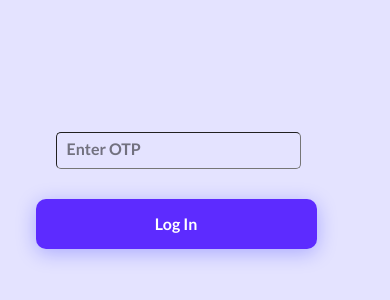
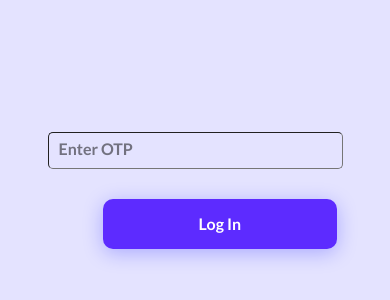
Before and after one commit to WalterNuel/Rpair-1, a plain HTML site: page Rpair/otp.html in a window 390 px wide. Shown: the part 232-532 px from the top of the page. Drawn offline with Linux system fonts and the light colour scheme.

Commit message:
Add files via upload

```diff
--- a/Rpair/style.css
+++ b/Rpair/style.css
@@ -1,7 +1,5 @@
 @import url('https://fonts.googleapis.com/css2?family=Lato:wght@700&display=swap');
-*{
-    margin-left: -20px;
-}
+
 html, body {
   background: #E4E3FF;
   width: 100%;
@@ -87,8 +85,9 @@ button.create {
     cursor: pointer;
 }
 img.logo{
-    width: 390px;
+    width: 30%;
     height: 100px;
+    flex: 0 0 50%;
 }
 
 
@@ -106,6 +105,7 @@ img.logo{
 /* <====================== Page1: Create Account Page Start ================> */
 form{
     display: flex;
+    flex: 0 0 50%;
     justify-content: center;
     flex-direction: column;
     gap: 30px;
@@ -114,7 +114,7 @@ form input,select{
     background-color: transparent;
     border-width: thin;
     padding: 10px 10px;
-    width: 125%;
+    width: 70%;
     border-radius: 5px;
 }
 input::placeholder{
@@ -140,7 +140,7 @@ input::placeholder{
     border-radius: 10px;
     color: white;
     cursor: pointer;
-    width: 70%;
+    width: 50%;
     text-align: center;
 }
 a {
@@ -180,5 +180,13 @@ p.forgotp{
 @media (max-width:425px) {
     img.logo{
         display: none;
+        flex: 0 0 0;
+    }
+    form{
+        flex: 0 0 100%;
+        justify-content: center;
+        text-align: center;
+        align-items: center;
+        align-content: center;
     }
 }
```
